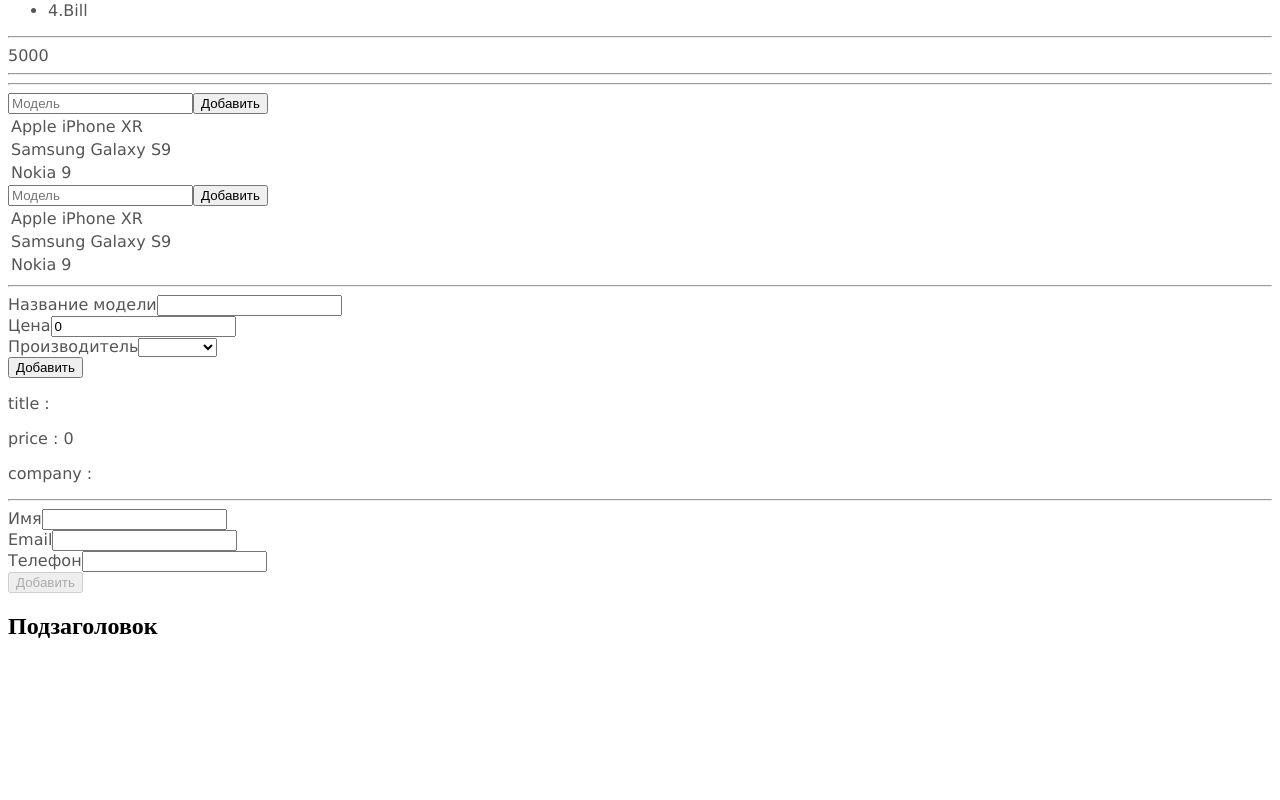
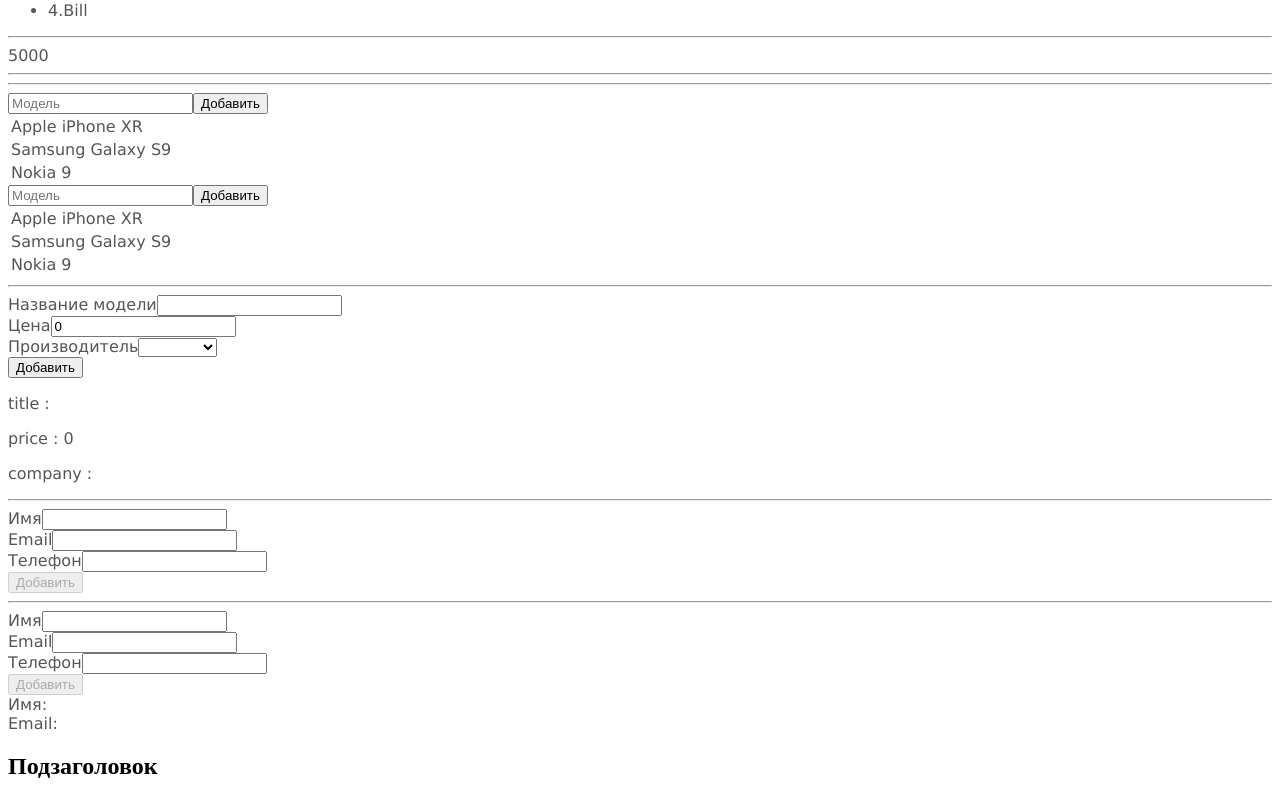
Before and after one commit to VKozhura/angular-components, an Angular app: page / in a window 1280 px wide. Shown: the part 2313-3113 px from the top of the page. Before the commit the page ends 2973 px from the top, so only its background shows below. Built offline with nearby package versions, Linux system fonts and the light colour scheme.

Commit message:
Директива NgForm

```diff
--- a/src/app/app.component.html
+++ b/src/app/app.component.html
@@ -197,3 +197,7 @@
 <hr>
 
 <user-app></user-app>
+
+<hr>
+
+<form1-app></form1-app>
--- a/src/app/app.module.ts
+++ b/src/app/app.module.ts
@@ -17,6 +17,7 @@
 import { DataComponent } from './data.component';
 import { FormComponent } from './form.component';
 import { UserComponent } from './user.component';
+import { Form1Component } from './form1.component';
 
 import { DataService } from './data.service';
 import { LogService } from './log.service';
@@ -24,7 +25,7 @@
 
 
 @NgModule({
-  declarations: [AppComponent, UserComponent, FormComponent, DataComponent, ChildComponent, Child1Component, Child2Component, Child3Component, Child4Component, Child5Component, Child6Component, Child7Component, BoldDirective ],
+  declarations: [AppComponent, UserComponent, FormComponent, Form1Component, DataComponent, ChildComponent, Child1Component, Child2Component, Child3Component, Child4Component, Child5Component, Child6Component, Child7Component, BoldDirective ],
   imports: [BrowserModule, FormsModule, ButtonModule],
   providers: [DataService, LogService],
   bootstrap: [AppComponent],
--- /dev/null
+++ b/src/app/form1.component.html
@@ -0,0 +1,22 @@
+<form #myForm="ngForm" novalidate>
+    <div class="form-group">
+        <label>Имя</label>
+        <input class="form-control" name="name" [(ngModel)]="name" required />
+    </div>
+    <div class="form-group">
+        <label>Email</label>
+        <input class="form-control" name="email" ngModel
+            required email />
+    </div>
+    <div class="form-group">
+        <label>Телефон</label>
+        <input class="form-control" name="phone" ngModel
+            required pattern="[0-9]{10}" />
+    </div>
+    <div class="form-group">
+        <button [disabled]="myForm.invalid"
+                class="btn btn-default" (click)="submit(myForm)">Добавить</button>
+    </div>
+</form>
+<div>Имя: {{myForm.value.name}}</div>
+<div>Email: {{myForm.value.email}}</div>
--- /dev/null
+++ b/src/app/form1.component.ts
@@ -0,0 +1,24 @@
+import { Component } from "@angular/core";
+import { NgForm } from "@angular/forms";
+
+
+@Component({
+    selector: 'form1-app',
+    templateUrl: './form1.component.html',
+    styles: [`
+        input.ng-touched.ng-invalid {border:solid red 2px;}
+        input.ng-touched.ng-valid {border:solid green 2px;}
+    `]
+})
+export class Form1Component {
+
+    name: string = "";
+    email: string = "";
+    phone: string = "";
+
+
+    submit(form: NgForm) {
+        console.log(form);
+    }
+
+}
```
